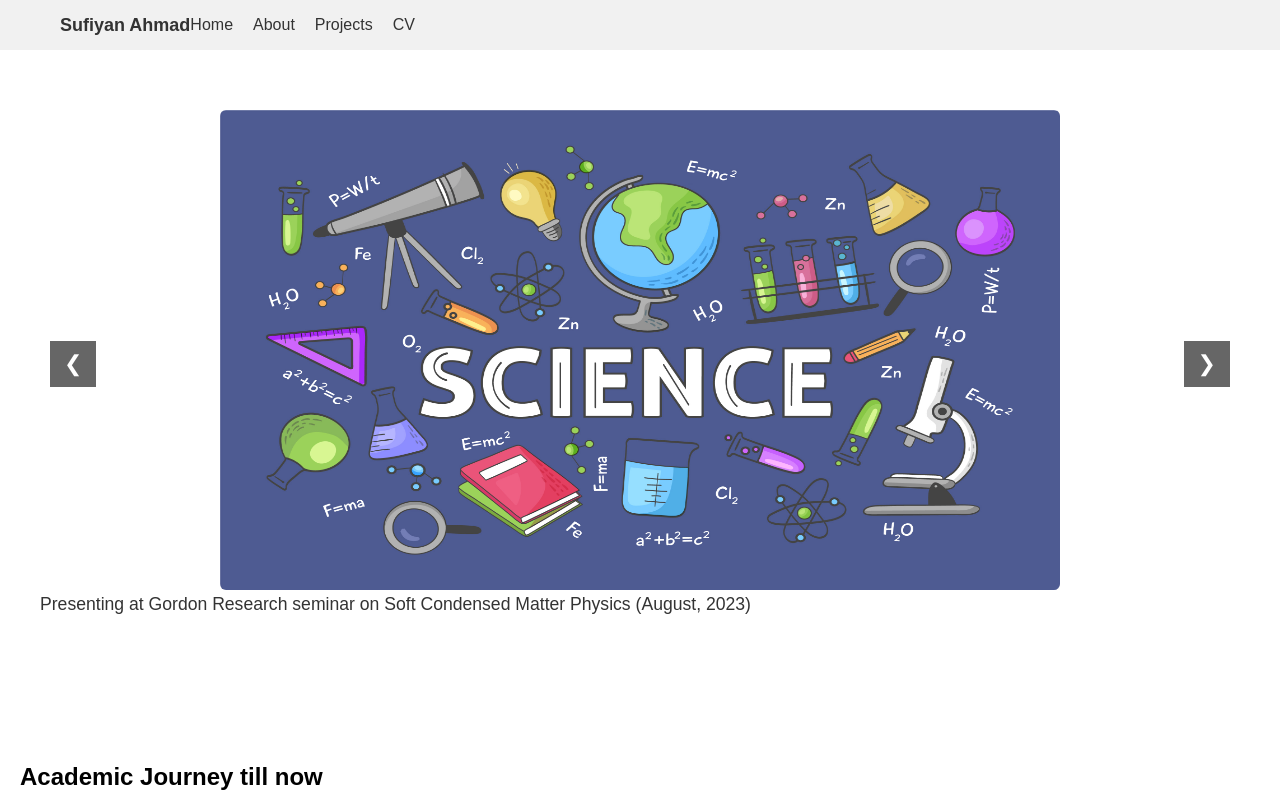
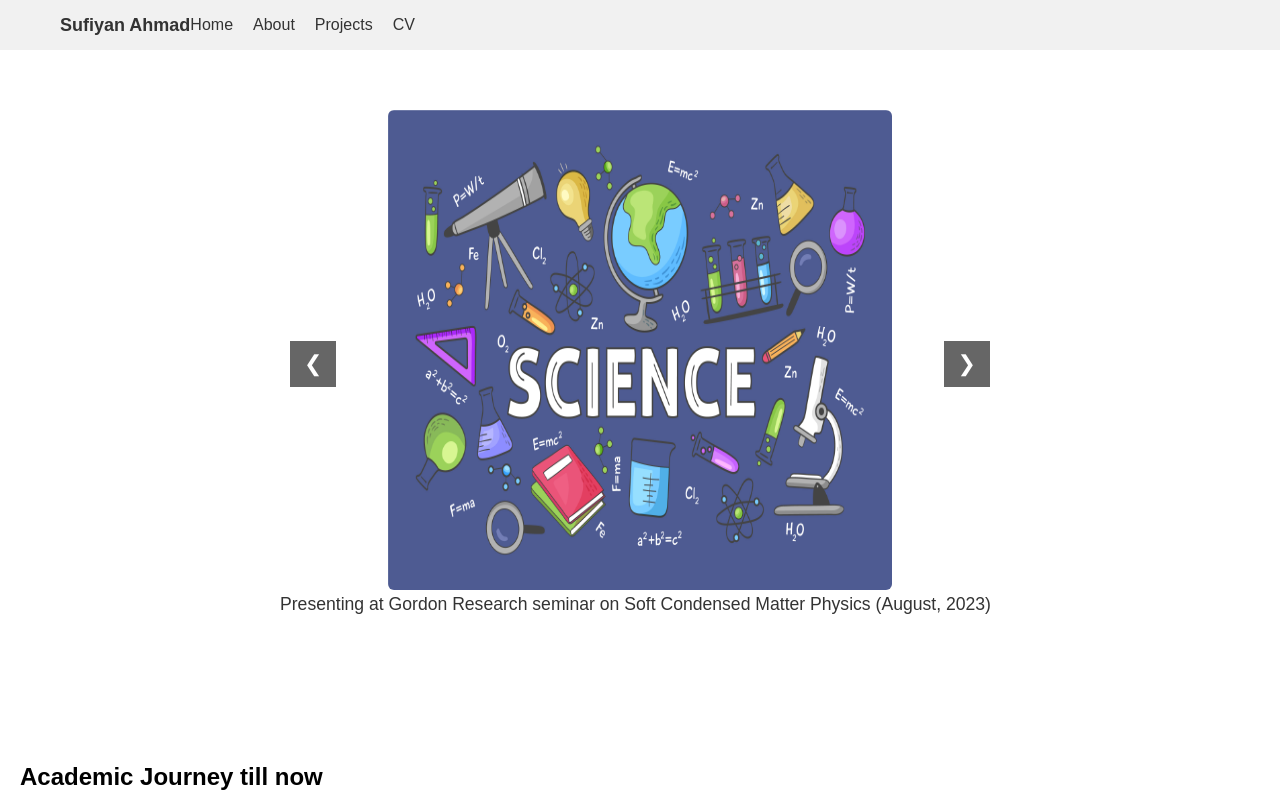
Before and after one commit to adnantech2/sufiyan-portfolio, a plain HTML site: page about.html in a window 1280 px wide. Shown: the top 800 px of the page. Drawn offline with Linux system fonts and the light colour scheme.

Commit message:
Refactor CSS for general reset and layout

```diff
--- a/about.css
+++ b/about.css
@@ -56,13 +56,13 @@ header {
     cursor: pointer;
     font-size: 28px;
 }
+/* first section */
+ .image-wrapper {
+    position: relative;
+    width: fit-content; /* wrapper exactly matches inner image width */
+    margin: 60px auto;
+}
 
-  /* first section */
-  .image-wrapper {
-      position: relative;
-      max-width: 1200px;
-      margin: 60px auto;
-  }
 
   /* hide all images */
  .image-track img {
```
